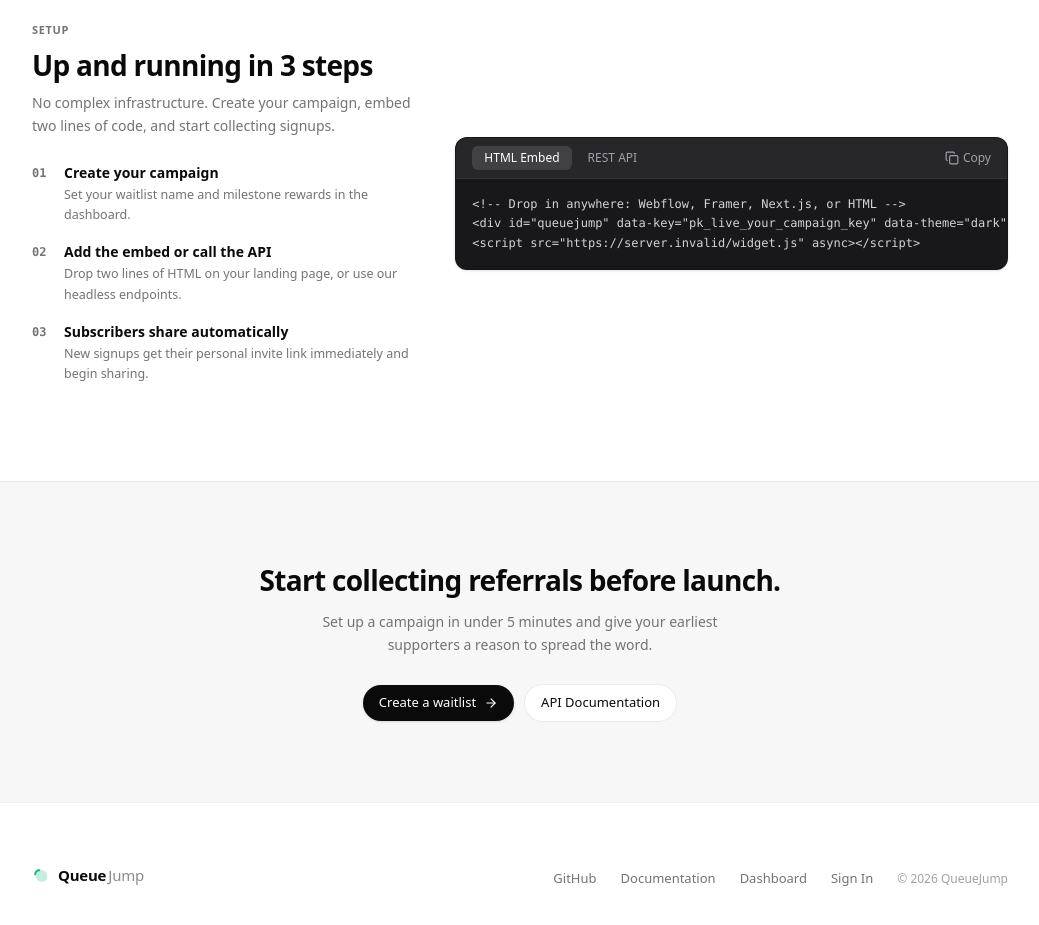
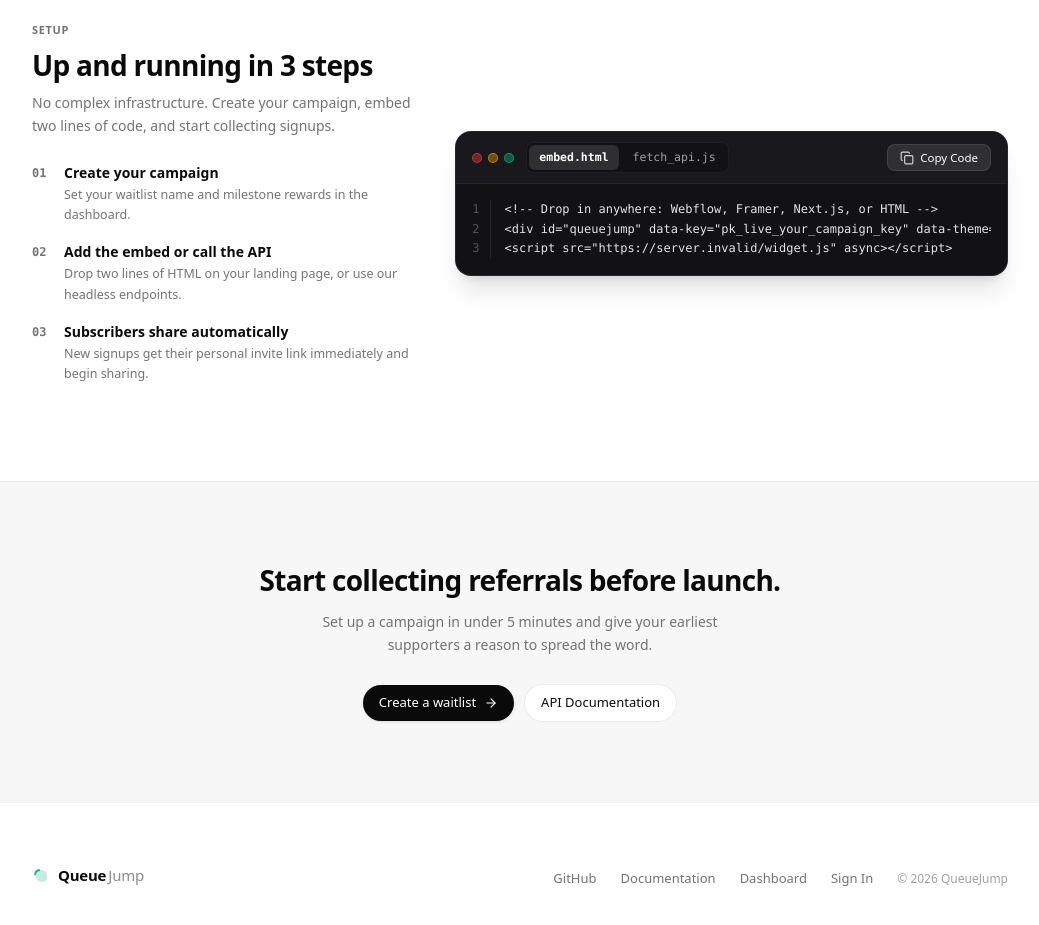
Before and after one commit to arpitboss/Queue-Jump, a Next.js app in the folder frontend/: page / in a window 1280 px wide. Shown: the part 1860-2785 px from the top of the page, without its empty margins (120-1159 px from the left). Built offline with nearby package versions, Linux system fonts and the light colour scheme; no server answers.

Commit message:
feat: animate visual integration cards, add IDE-grade code viewers with line numbers and dedicated copy buttons, remove Redis jargon, and clean demo text

```diff
--- a/frontend/src/app/globals.css
+++ b/frontend/src/app/globals.css
@@ -103,3 +103,143 @@ body {
 ::-webkit-scrollbar-thumb:hover {
   background: rgba(0, 0, 0, 0.25);
 }
+
+/* Micro-animations for Interactive Custom Visual Bento Cards */
+@keyframes cursorGlideClick {
+  0%, 100% {
+    transform: translate(0px, 0px);
+  }
+  30% {
+    transform: translate(-14px, -10px);
+  }
+  45% {
+    transform: translate(-14px, -10px) scale(0.9);
+  }
+  58% {
+    transform: translate(-14px, -10px) scale(1);
+  }
+  80% {
+    transform: translate(-4px, -2px);
+  }
+}
+
+@keyframes buttonClickReaction {
+  0%, 40%, 65%, 100% {
+    transform: scale(1);
+    box-shadow: 0 1px 2px rgba(0,0,0,0.2);
+  }
+  46%, 56% {
+    transform: scale(0.97);
+    filter: brightness(1.2);
+  }
+}
+
+@keyframes switchSlide {
+  0%, 100% {
+    transform: translateX(0px);
+  }
+  50% {
+    transform: translateX(-12px);
+  }
+}
+
+@keyframes signalPulseHub {
+  0%, 100% {
+    transform: scale(1);
+    box-shadow: 0 0 0 0 rgba(16, 185, 129, 0.4);
+  }
+  50% {
+    transform: scale(1.04);
+    box-shadow: 0 0 16px 4px rgba(16, 185, 129, 0.25);
+  }
+}
+
+@keyframes packetSlack {
+  0% {
+    transform: translate(0, 0) scale(0.7);
+    opacity: 0.8;
+  }
+  80% {
+    opacity: 0.9;
+  }
+  100% {
+    transform: translate(-40px, -30px) scale(1.1);
+    opacity: 0;
+  }
+}
+
+@keyframes packetLoops {
+  0% {
+    transform: translate(0, 0) scale(0.7);
+    opacity: 0.8;
+  }
+  80% {
+    opacity: 0.9;
+  }
+  100% {
+    transform: translate(40px, -30px) scale(1.1);
+    opacity: 0;
+  }
+}
+
+@keyframes packetDb {
+  0% {
+    transform: translate(0, 0) scale(0.7);
+    opacity: 0.8;
+  }
+  80% {
+    opacity: 0.9;
+  }
+  100% {
+    transform: translate(0px, 32px) scale(1.1);
+    opacity: 0;
+  }
+}
+
+.animate-cursor-glide {
+  animation: cursorGlideClick 4.5s ease-in-out infinite;
+}
+
+.animate-btn-reaction {
+  animation: buttonClickReaction 4.5s ease-in-out infinite;
+}
+
+.animate-switch-live {
+  animation: switchSlide 3.5s ease-in-out infinite;
+}
+
+.animate-hub-pulse {
+  animation: signalPulseHub 2.8s ease-in-out infinite;
+}
+
+.animate-packet-slack {
+  animation: packetSlack 2.2s cubic-bezier(0.4, 0, 0.2, 1) infinite;
+}
+
+.animate-packet-loops {
+  animation: packetLoops 2.2s cubic-bezier(0.4, 0, 0.2, 1) infinite 0.7s;
+}
+
+.animate-packet-db {
+  animation: packetDb 2.2s cubic-bezier(0.4, 0, 0.2, 1) infinite 1.4s;
+}
+
+/* Custom sleek dark scrollbar */
+pre::-webkit-scrollbar,
+div::-webkit-scrollbar {
+  height: 6px;
+  width: 6px;
+}
+pre::-webkit-scrollbar-track,
+div::-webkit-scrollbar-track {
+  background: rgba(0, 0, 0, 0.05);
+}
+pre::-webkit-scrollbar-thumb,
+div::-webkit-scrollbar-thumb {
+  background: rgba(255, 255, 255, 0.2);
+  border-radius: 9999px;
+}
+pre::-webkit-scrollbar-thumb:hover,
+div::-webkit-scrollbar-thumb:hover {
+  background: rgba(255, 255, 255, 0.35);
+}
--- a/frontend/src/app/login/page.tsx
+++ b/frontend/src/app/login/page.tsx
@@ -92,8 +92,8 @@ export default function LoginPage() {
             className="btn-vibrant-white w-full py-2.5 px-3 text-xs font-medium gap-2 cursor-pointer"
           >
             <span className="w-2 h-2 rounded-full bg-[#14804A]" />
-            <span>1-Click Instant Demo Login</span>
-            <span className="text-[#8C8C8C] font-mono">(demo@queuejump.dev)</span>
+            <span>1-Click Instant Demo Access</span>
+            <span className="text-[#8C8C8C] font-mono text-[11px]">(Preloaded with sample waitlist)</span>
           </button>
 
           <div className="relative flex items-center justify-center">
--- a/frontend/src/components/landing/HowItWorks.tsx
+++ b/frontend/src/components/landing/HowItWorks.tsx
@@ -84,32 +84,63 @@ const { position, referralLink } = await res.json();`;
             </div>
           </div>
 
-          {/* Right: tabbed code block */}
-          <div className="lg:col-span-7 bg-[#18181B] text-zinc-200 border border-black/[0.1] rounded-xl overflow-hidden shadow-sm">
-            <div className="flex items-center justify-between px-4 py-2 bg-[#27272A] border-b border-white/[0.06]">
-              <div className="flex gap-1">
+          {/* Right: tabbed IDE code block matching user reference */}
+          <div className="lg:col-span-7 bg-[#121215] text-zinc-200 border border-white/[0.09] rounded-2xl overflow-hidden shadow-xl">
+            {/* Top Editor Bar */}
+            <div className="flex items-center justify-between px-4 py-2.5 bg-[#18181D] border-b border-white/[0.06]">
+              <div className="flex items-center gap-3">
+                <div className="flex items-center gap-1.5">
+                  <div className="w-2.5 h-2.5 rounded-full bg-[#EF4444]/40 border border-[#EF4444]/60" />
+                  <div className="w-2.5 h-2.5 rounded-full bg-[#F59E0B]/40 border border-[#F59E0B]/60" />
+                  <div className="w-2.5 h-2.5 rounded-full bg-[#10B981]/40 border border-[#10B981]/60" />
+                </div>
+                <div className="flex gap-1 bg-black/25 p-0.5 rounded-lg border border-white/[0.06]">
                   {(["widget", "api"] as const).map((tab) => (
                     <button
                       key={tab}
                       onClick={() => setActiveTab(tab)}
-                    className={`text-xs font-medium px-3 py-1 rounded-md transition cursor-pointer ${
-                      activeTab === tab ? "bg-white/[0.12] text-white" : "text-zinc-400 hover:text-zinc-200"
+                      className={`text-[11.5px] font-mono px-2.5 py-1 rounded-md transition cursor-pointer ${
+                        activeTab === tab
+                          ? "bg-white/[0.12] text-white shadow-xs font-semibold"
+                          : "text-zinc-400 hover:text-zinc-200"
                       }`}
                     >
-                    {tab === "widget" ? "HTML Embed" : "REST API"}
+                      {tab === "widget" ? "embed.html" : "fetch_api.js"}
                     </button>
                   ))}
                 </div>
+              </div>
+
+              {/* Clearly visible, tactile Copy Button */}
               <button
+                type="button"
                 onClick={handleCopy}
-                className="text-xs text-zinc-400 hover:text-white transition flex items-center gap-1 cursor-pointer"
+                className="inline-flex items-center gap-1.5 px-3 py-1 rounded-lg bg-white/10 hover:bg-white/20 text-white text-[11.5px] font-medium transition cursor-pointer border border-white/10 shadow-xs active:scale-95"
               >
-                {copied ? <Check className="w-3.5 h-3.5 text-emerald-400" /> : <Copy className="w-3.5 h-3.5" />}
-                {copied ? "Copied" : "Copy"}
+                {copied ? (
+                  <>
+                    <Check className="w-3.5 h-3.5 text-emerald-400" />
+                    <span className="text-emerald-400 font-semibold">Copied!</span>
+                  </>
+                ) : (
+                  <>
+                    <Copy className="w-3.5 h-3.5 text-zinc-300" />
+                    <span>Copy Code</span>
+                  </>
+                )}
               </button>
             </div>
-            <div className="p-4 font-mono text-xs text-zinc-300 leading-relaxed overflow-x-auto">
+
+            {/* Code Body with Line Numbers */}
+            <div className="p-4 font-mono text-[12px] text-zinc-300 leading-relaxed overflow-x-auto flex gap-3.5 select-text">
+              <div className="select-none text-zinc-600 text-right pr-2.5 border-r border-white/[0.08] font-mono shrink-0">
+                {code.split('\n').map((_, i) => (
+                  <div key={i}>{i + 1}</div>
+                ))}
+              </div>
+              <div className="overflow-x-auto whitespace-pre font-mono text-zinc-200">
                 <pre>{code}</pre>
+              </div>
             </div>
           </div>
         </div>
```
Also changed, not shown: frontend/src/app/dashboard/page.tsx (+103 -36 lines), 1 other file (tests, documents, lock files or other folders). Lines whose indentation alone changed are shown as unchanged.
